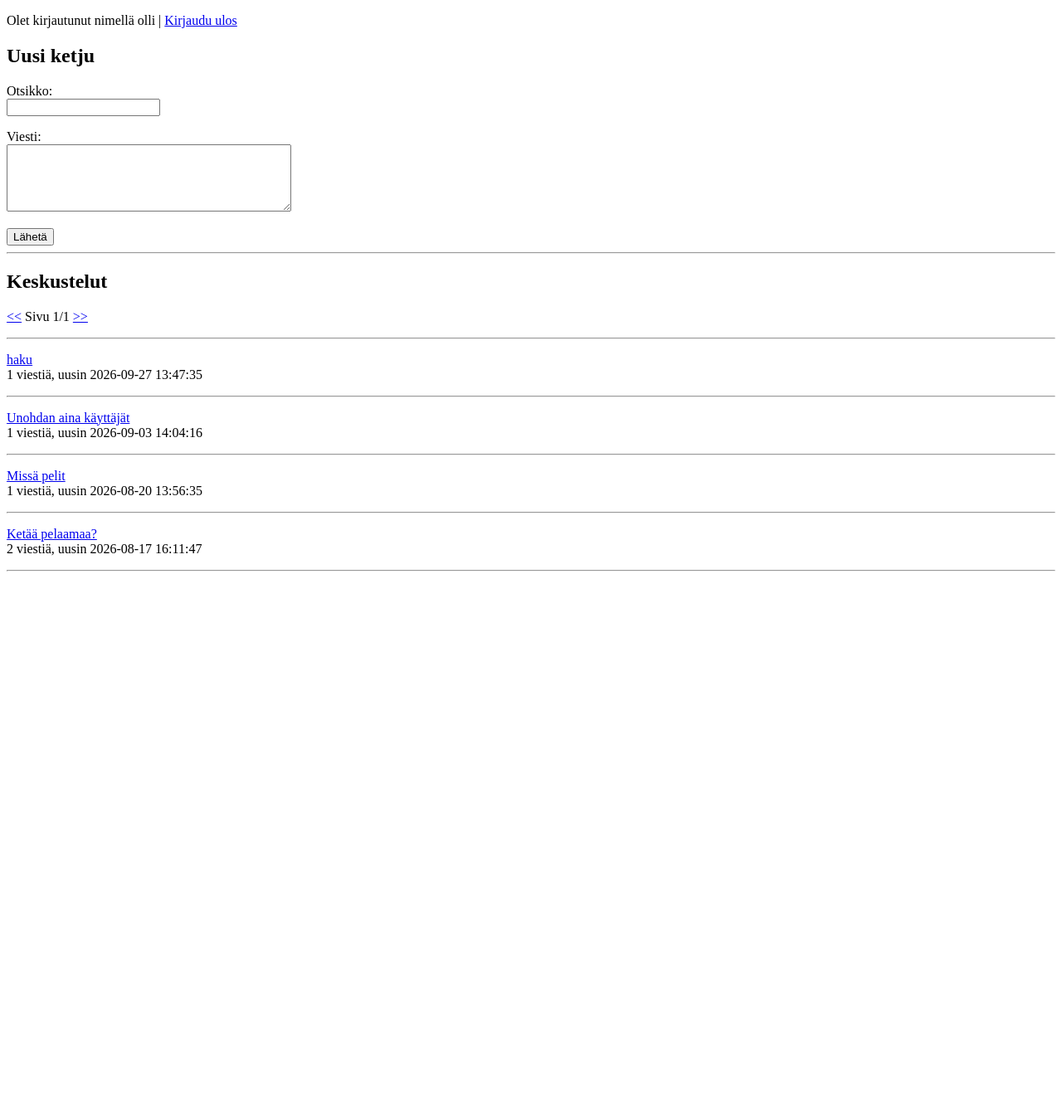
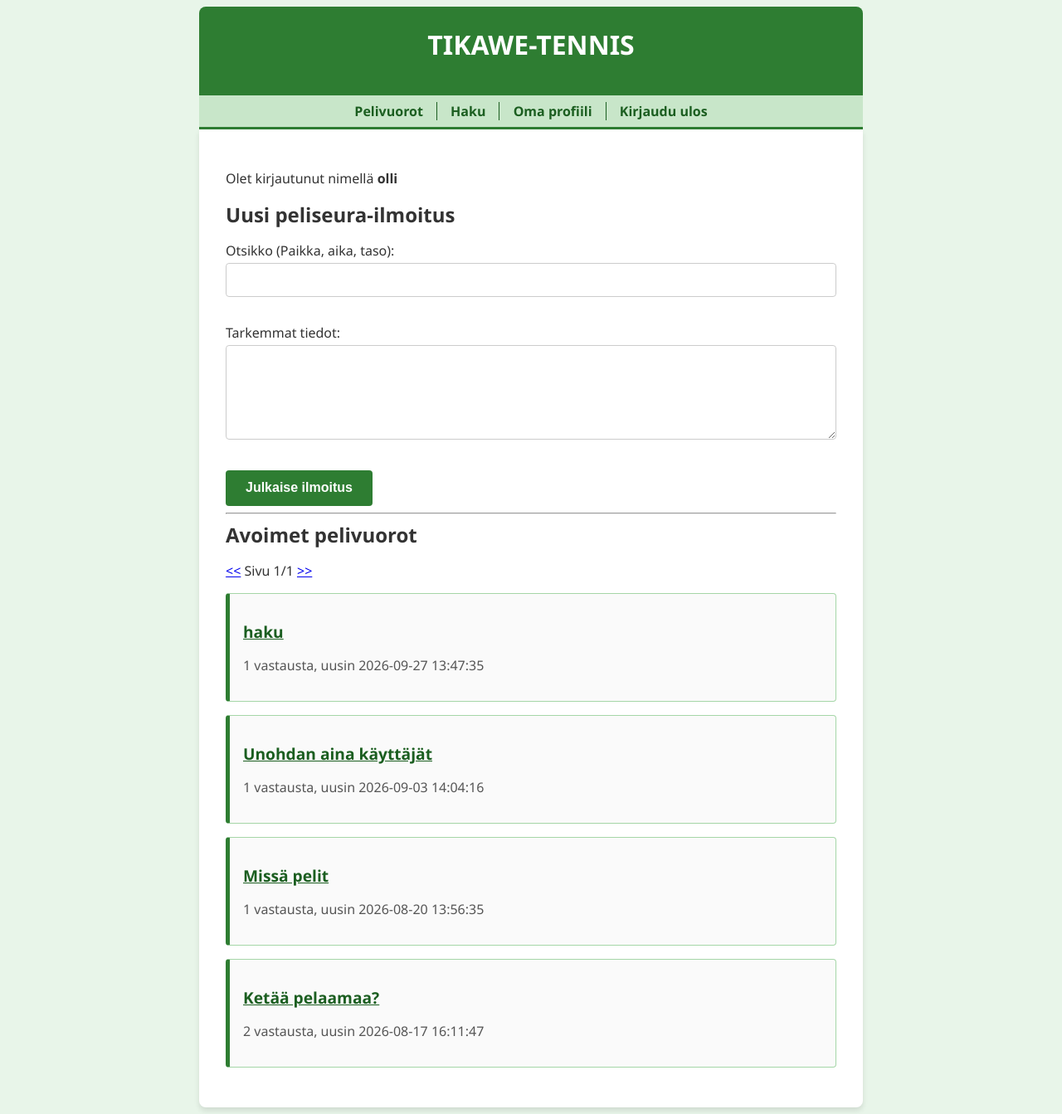
Before and after one commit to hamalol1/Tikawe-Tennissovellus, a Flask app: page / in a window 1280 px wide. Shown: the whole page at 83% size. Before the commit the page ends 689 px from the top, so only its background shows below. Run offline with Flask 3, Linux system fonts and the light colour scheme; a user stored in the database is signed in; data comes from the database, SQL or seed files in the repository; both versions use the stored data as it was after the commit.

Commit message:
Djusted templates to extend layout and improve structure; add main CSS for styling; removed unnecessary templates

```diff
--- /dev/null
+++ b/static/main.css
@@ -0,0 +1,127 @@
+
+body {
+  margin: auto;
+  max-width: 50em;
+  font-family: 'Segoe UI', Tahoma, Geneva, Verdana, sans-serif;
+  background-color: #e8f5e9;
+  color: #333;
+}
+
+.header {
+  background-color: #2e7d32;
+  color: white;
+  padding: 1.5em;
+  text-align: center;
+  margin: 0.5em 0 0 0;
+  border-radius: 8px 8px 0 0;
+}
+
+h1, h2, h3 {
+  margin: 0 0 0.5em 0;
+}
+
+
+.nav {
+  background-color: #c8e6c9;
+  padding: 0.5em;
+  margin: 0;
+  border-bottom: 3px solid #2e7d32;
+}
+
+nav {
+  text-align: center;
+}
+
+nav ul {
+  padding: 0;
+  margin: 0;
+  list-style-type: none;
+}
+
+nav li {
+  display: inline-block;
+  padding: 0 1em;
+  margin: 0;
+}
+
+nav li:not(:first-of-type) {
+  margin-left: -0.25em;
+}
+
+nav li:not(:last-of-type) {
+  border-right: 1px solid #1b5e20;
+}
+
+nav a {
+  text-decoration: none;
+  color: #1b5e20;
+  font-weight: bold;
+}
+
+nav a:hover {
+  color: #2e7d32;
+  text-decoration: underline;
+}
+
+
+.content {
+  background-color: white;
+  padding: 2em;
+  margin: 0 0 0.5em 0;
+  border-radius: 0 0 8px 8px;
+  box-shadow: 0 4px 6px rgba(0,0,0,0.1);
+}
+
+
+.thread {
+  border: 1px solid #a5d6a7;
+  border-left: 5px solid #2e7d32;
+  margin: 1em 0;
+  padding: 1em;
+  border-radius: 4px;
+  background-color: #fafafa;
+  transition: background-color 0.2s;
+}
+
+.thread:hover {
+  background-color: #f1f8e9;
+}
+
+
+.info {
+  border: 1px solid #d4e157;
+  background-color: #f9fbe7;
+  color: #33691e;
+  margin: 1em 0;
+  padding: 1em;
+  border-radius: 4px;
+  font-weight: bold;
+  text-align: center;
+}
+
+
+input[type="text"], input[type="password"], textarea, input[type="file"] {
+  width: 100%;
+  padding: 0.8em;
+  margin-top: 0.3em;
+  margin-bottom: 1.2em;
+  border: 1px solid #ccc;
+  border-radius: 4px;
+  box-sizing: border-box;
+  font-family: inherit;
+}
+
+input[type="submit"], button {
+  background-color: #2e7d32;
+  color: white;
+  padding: 0.8em 1.5em;
+  border: none;
+  border-radius: 4px;
+  cursor: pointer;
+  font-weight: bold;
+  font-size: 1em;
+}
+
+input[type="submit"]:hover, button:hover {
+  background-color: #1b5e20;
+}
--- a/templates/index.html
+++ b/templates/index.html
@@ -1,51 +1,45 @@
-<!DOCTYPE html>
-<html>
-<head>
-  <title>Etusivu</title>
-</head>
-<body>
-  {% for message in get_flashed_messages() %}
-  <p><b>{{ message }}</b></p>
-  {% endfor %}
+{% extends "layout.html" %}
 
+{% block title %}Etusivu{% endblock %}
+
+{% block content %}
   {% if session.username %}
-  <p>
-    Olet kirjautunut nimellä {{ session.username }} | <a href="/logout">Kirjaudu ulos</a>
-  </p>
+  <p>Olet kirjautunut nimellä <strong>{{ session.username }}</strong></p>
 
-  <h2>Uusi ketju</h2>
+  <h2>Uusi peliseura-ilmoitus</h2>
   <form action="/new_thread" method="post">
     <p>
-      <label for="title">Otsikko</label>: <br />
+      <label for="title">Otsikko (Paikka, aika, taso)</label>: <br />
       <input type="text" id="title" name="title" maxlength="100" required />
     </p>
     <p>
-      <label for="content">Viesti</label>: <br />
-      <textarea id="content" name="content" rows="5" cols="40" maxlength="5000" required></textarea>
+      <label for="content">Tarkemmat tiedot</label>: <br />
+      <textarea id="content" name="content" rows="5" maxlength="5000" required></textarea>
     </p>
     <input type="hidden" name="csrf_token" value="{{ session.csrf_token }}" />
-    <input type="submit" value="Lähetä" />
+    <input type="submit" value="Julkaise ilmoitus" />
   </form>
   {% else %}
-  <p><a href="/login">Kirjaudu sisään tai luo tunnus</a> osallistuaksesi keskusteluun.</p>
+  <p><a href="/login">Kirjaudu sisään tai luo tunnus</a> etsiäksesi peliseuraa.</p>
   {% endif %}
 
   <hr />
-  <h2>Keskustelut</h2>
+  <h2>Avoimet pelivuorot</h2>
 
   <p>
     <a href="/{{ page - 1 }}">&lt;&lt;</a>
     Sivu {{ page }}/{{ page_count }}
     <a href="/{{ page + 1 }}">&gt;&gt;</a>
   </p>
-  <hr />
 
   {% for thread in threads %}
-  <p>
-    <a href="/thread/{{ thread.id }}">{{ thread.title }}</a><br />
-    {{ thread.total }} viestiä, uusin {{ thread.last }}
-  </p>
-  <hr />
+  <div class="thread">
+    <p>
+      <a href="/thread/{{ thread.id }}" style="font-size: 1.2em; font-weight: bold; color: #1b5e20;">{{ thread.title }}</a>
+    </p>
+    <p style="color: #555;">
+      {{ thread.total }} vastausta, uusin {{ thread.last }}
+    </p>
+  </div>
   {% endfor %}
-</body>
-</html>
+{% endblock %}
--- /dev/null
+++ b/templates/layout.html
@@ -0,0 +1,37 @@
+<!DOCTYPE html>
+<html lang="fi">
+<head>
+  <meta charset="utf-8">
+  <title>{% block title %}{% endblock %} - Tikawe Tennis</title>
+  <link rel="stylesheet" href="/static/main.css">
+</head>
+<body>
+  <div class="header">
+    <h1>TIKAWE-TENNIS</h1>
+  </div>
+
+  <div class="nav">
+    <nav>
+      <ul>
+        <li><a href="/">Pelivuorot</a></li>
+        <li><a href="/search">Haku</a></li>
+        {% if session.user_id %}
+        <li><a href="/user/{{ session.user_id }}">Oma profiili</a></li>
+        <li><a href="/logout">Kirjaudu ulos</a></li>
+        {% else %}
+        <li><a href="/register">Luo tunnus</a></li>
+        <li><a href="/login">Kirjaudu sisään</a></li>
+        {% endif %}
+      </ul>
+    </nav>
+  </div>
+
+  <div class="content">
+    {% for message in get_flashed_messages() %}
+    <p class="info">{{ message }}</p>
+    {% endfor %}
+
+    {% block content %}{% endblock %}
+  </div>
+</body>
+</html>
```
Also changed, not shown: templates/add_image.html (+8 -14 lines), templates/edit.html (+9 -11 lines), templates/form.html (deleted, +0 -18 lines), templates/login.html (+9 -14 lines), templates/new.html (deleted, +0 -17 lines), templates/order.html (deleted, +0 -29 lines), templates/register.html (+7 -12 lines), templates/remove.html (+9 -13 lines), templates/result.html (deleted, +0 -24 lines), templates/search.html (+9 -15 lines), templates/thread.html (+17 -21 lines), templates/user.html (+7 -13 lines), database.db.
